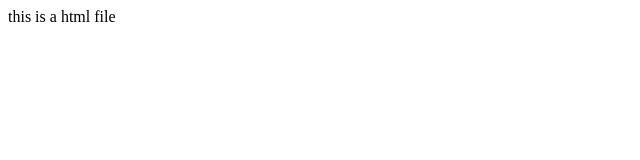
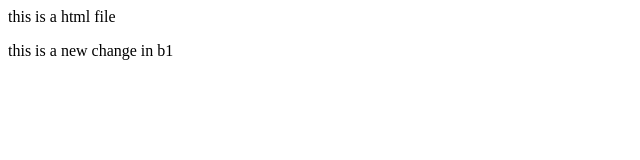
Before and after one commit to DEV-prabh/index, a plain HTML site: page index.html in a window 1280 px wide. Shown: the whole page, without its empty margins (0-640 px from the left). Drawn offline with Linux system fonts and the light colour scheme.

Commit message:
new b1 message added

```diff
--- a/index.html
+++ b/index.html
@@ -1 +1,2 @@
 <p>this is a html file <p>
+    <p>this is a new change in b1<p>
```
